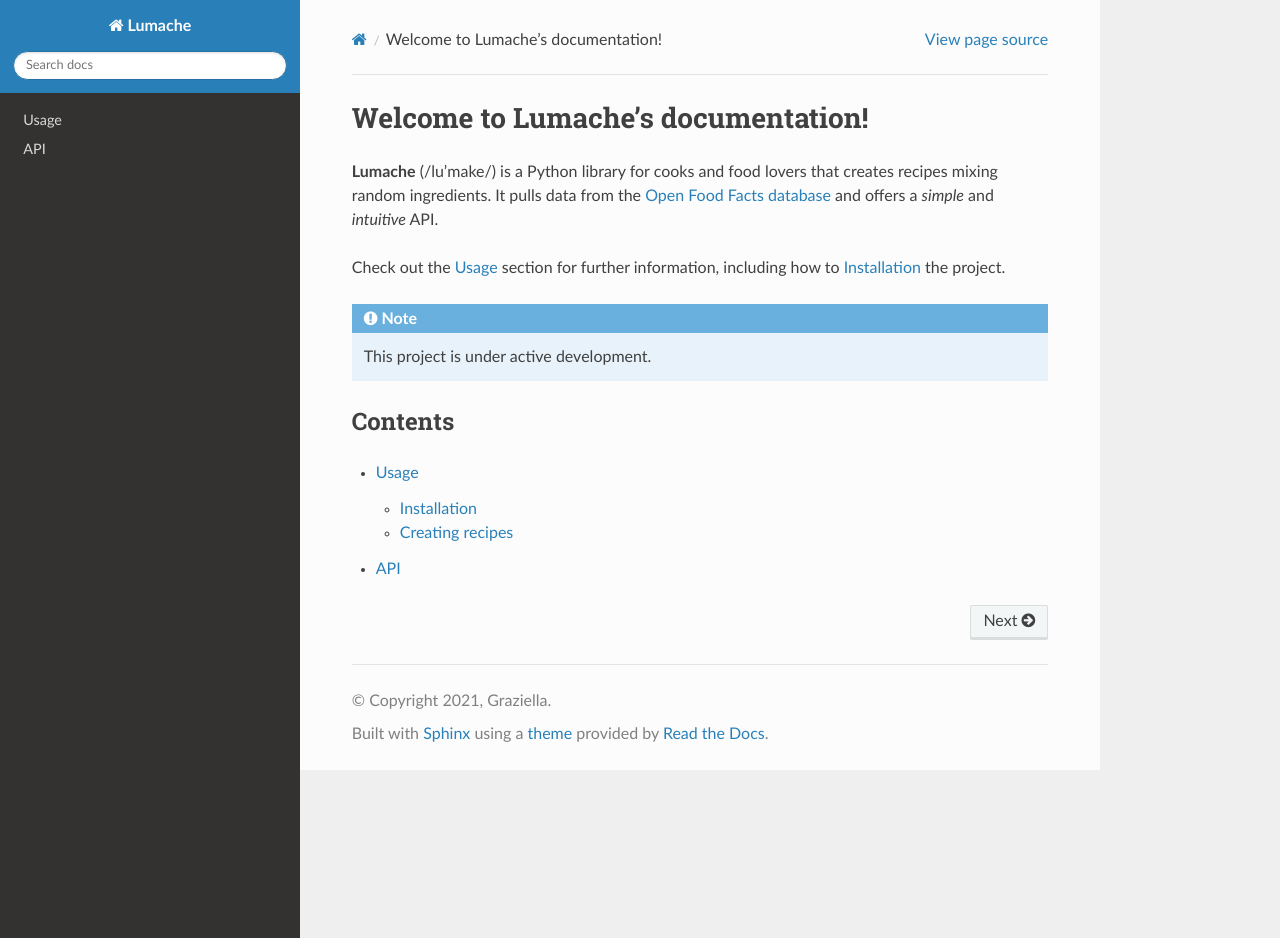
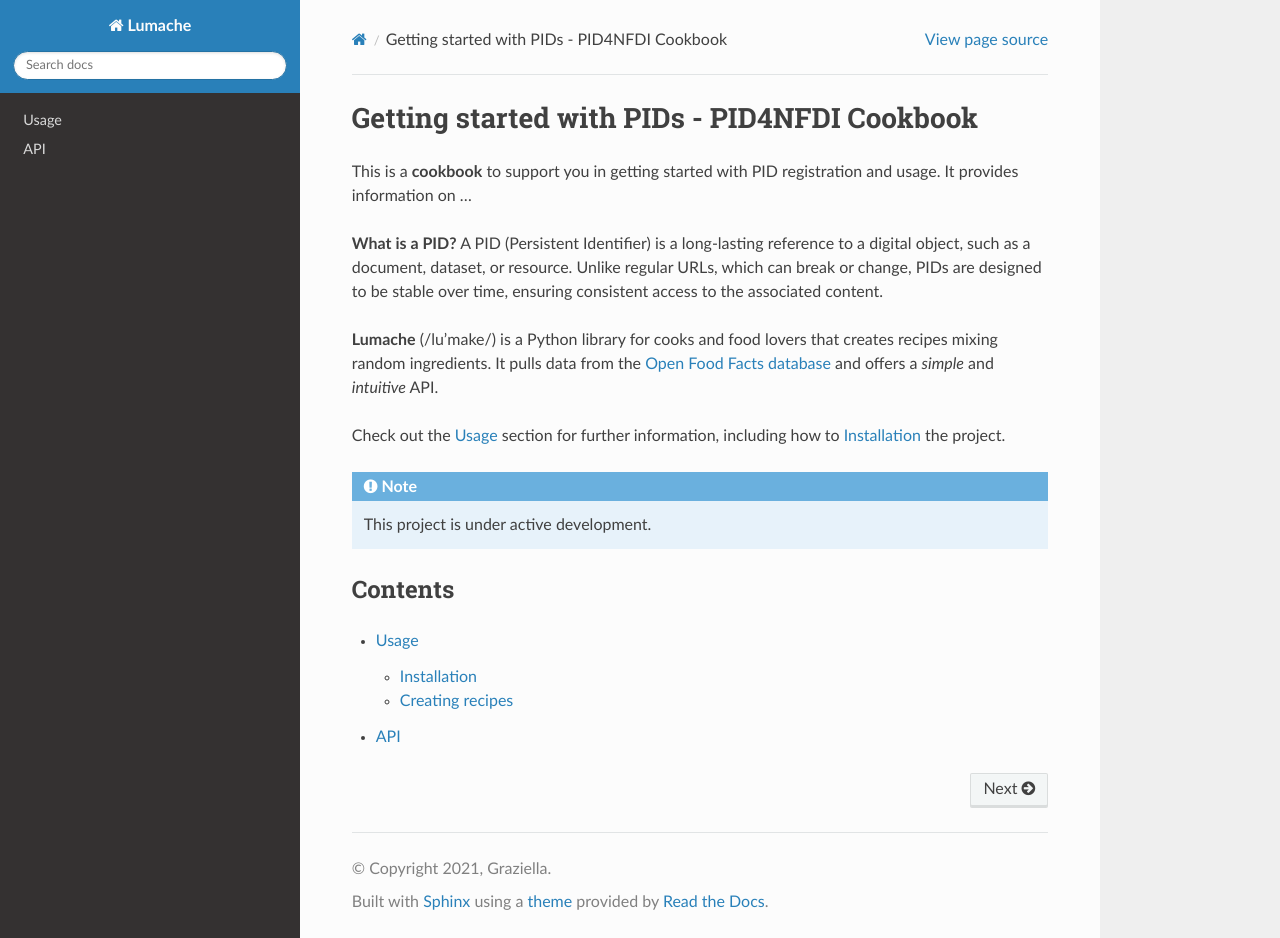
Before and after one commit to stephw-tib/pid4nfdi-training, a Sphinx documentation site: the page built from docs/source/index.rst, in a window 1280 px wide and 938 px high. Built offline with Sphinx 7.4.7 and the Read the Docs theme 3.1.0, drawn with Linux system fonts in a browser that asks for light colours.

Commit message:
Update index.rst
test text

```diff
--- a/docs/source/index.rst
+++ b/docs/source/index.rst
@@ -1,5 +1,15 @@
-Welcome to Lumache's documentation!
+Getting started with PIDs - PID4NFDI Cookbook
 ===================================
+
+This is a **cookbook** to support you in getting started with PID registration and usage.
+It provides information on ...
+
+**What is a PID?**
+A PID (Persistent Identifier) is a long-lasting reference to a digital object,
+such as a document, dataset, or resource. Unlike regular URLs,
+which can break or change, PIDs are designed to be stable over time,
+ensuring consistent access to the associated content.
+
 
 **Lumache** (/lu'make/) is a Python library for cooks and food lovers
 that creates recipes mixing random ingredients.
```
